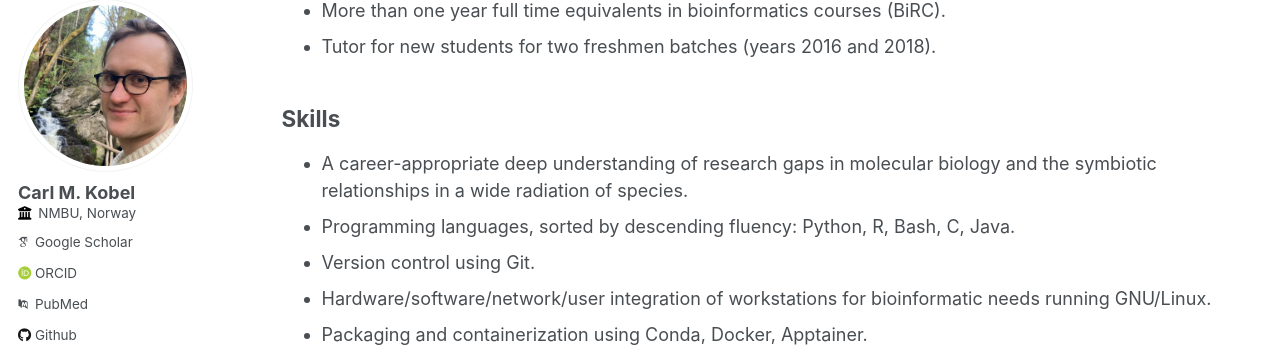
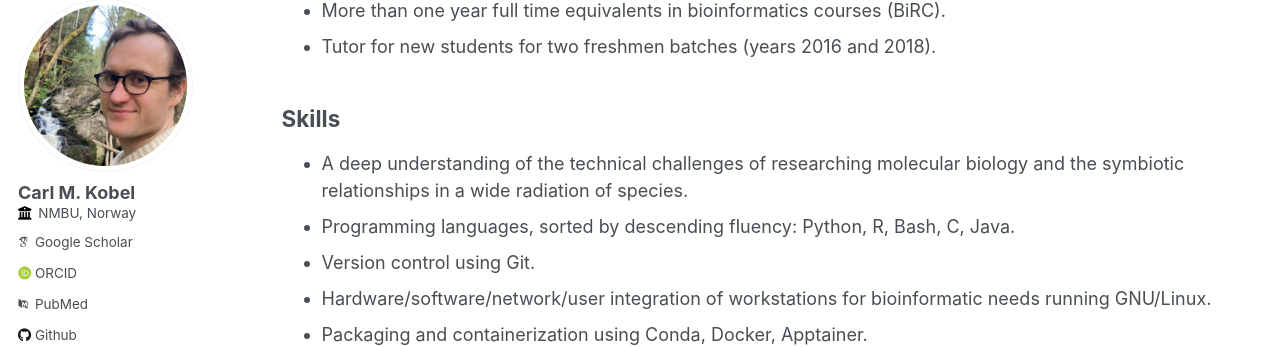
Before and after one commit to cmkobel/cmkobel.github.io, a Jekyll site: the page built from _pages/cv.md, in a window 1280 px wide and 900 px high, scrolled down 1992 px. Shown: the part 107-454 px from the top of the window. Built offline with Jekyll 4.4.1, drawn with Linux system fonts in a browser that asks for light colours; some web fonts are replaced.

Commit message:
Update cv.md

```diff
--- a/_pages/cv.md
+++ b/_pages/cv.md
@@ -76,7 +76,7 @@ Department of Bioscience, Faculty of Natural Sciences, Aarhus University (AU)
 
 ## Skills
 
-  - A career-appropriate deep understanding of research gaps in molecular biology and the symbiotic relationships in a wide radiation of species.
+  - A deep understanding of the technical challenges of researching molecular biology and the symbiotic relationships in a wide radiation of species.
   - Programming languages, sorted by descending fluency: Python, R, Bash, C, Java.
   - Version control using Git.
   - Hardware/software/network/user integration of workstations for bioinformatic needs running GNU/Linux.
```
